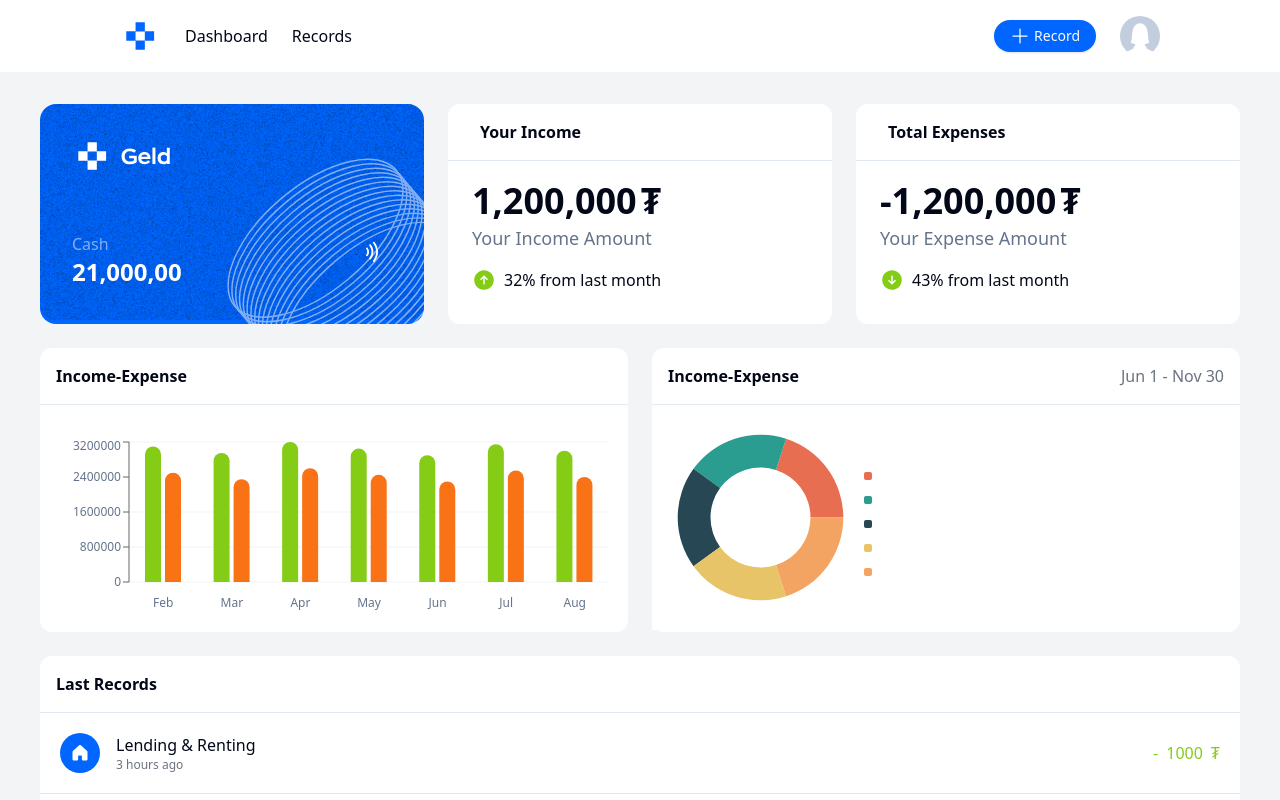
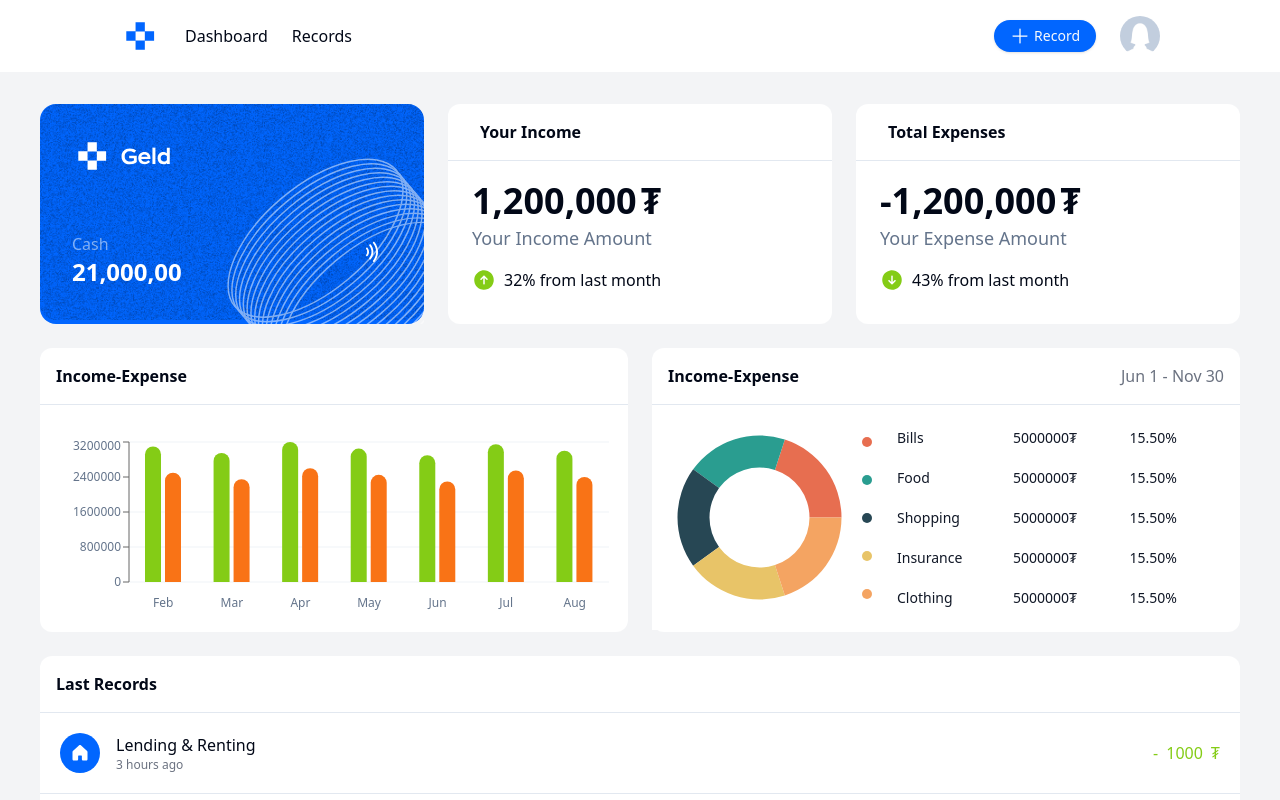
Before and after one commit to STRunit/income-and-expense-tracker, a Next.js app in the folder FE/: page /dashboard in a window 1280 px wide. Shown: the top 800 px of the page. Built offline with nearby package versions, Linux system fonts and the light colour scheme.

Commit message:
Fix IncomeExpensePieChart legends

```diff
--- a/FE/src/components/incomeExpensePieChart.jsx
+++ b/FE/src/components/incomeExpensePieChart.jsx
@@ -77,30 +77,30 @@ export const IncomeExpensePieChart = () => {
               cursor={false}
               content={<ChartTooltipContent hideLabel />}
             />
-
-             <ChartLegend
-             verticalAlign="middle"
-             align="right"
-             layout="vertical"
-
-             content={<ChartLegendContent
-             className="rounded-full"
-                nameKey="categoryname"
-             />}
-              className="flex flex-col items-start gap-4"
-              />
-
             <Pie
               data={chartData}
               dataKey="amount"
               nameKey="category"
               innerRadius={50}
             />
+
+            <ChartLegend
+              verticalAlign="middle"
+              align="right"
+              layout="vertical"
+              className="flex flex-col items-start gap-7 pt-0"
+
+              content={<ChartLegendContent
+                className="rounded-full"
+                nameKey="category"
+              />}
+            />
+
           </PieChart>
         </ChartContainer>
       </CardContent>
-      <div className="flex flex-col items-start gap-4 w-[300px] my-auto">
-        {/* {chartData.map((el, i) => {
+      <div className="flex flex-col items-start gap-5 w-[300px] my-auto">
+        {chartData.map((el, i) => {
           return (
             <div className="flex items-center justify-between self-stretch text-sm text-[#111827]">
               <div className="flex items-center w-1/3 gap-2">
@@ -114,7 +114,7 @@ export const IncomeExpensePieChart = () => {
               <p className="flex justify-end w-1/3">15.50%</p>
             </div>
           );
-        })} */}
+        })}
       </div>
     </Card>
   );
--- a/FE/src/components/ui/chart.jsx
+++ b/FE/src/components/ui/chart.jsx
@@ -260,7 +260,7 @@ const ChartLegendContent = React.forwardRef(
                 <itemConfig.icon />
               ) : (
                 <div
-                  className="h-2 w-2 shrink-0 rounded-[2px]"
+                  className="h-2.5 w-2.5 shrink-0 rounded-full"
                   style={{
                     backgroundColor: item.color,
                   }}
```
